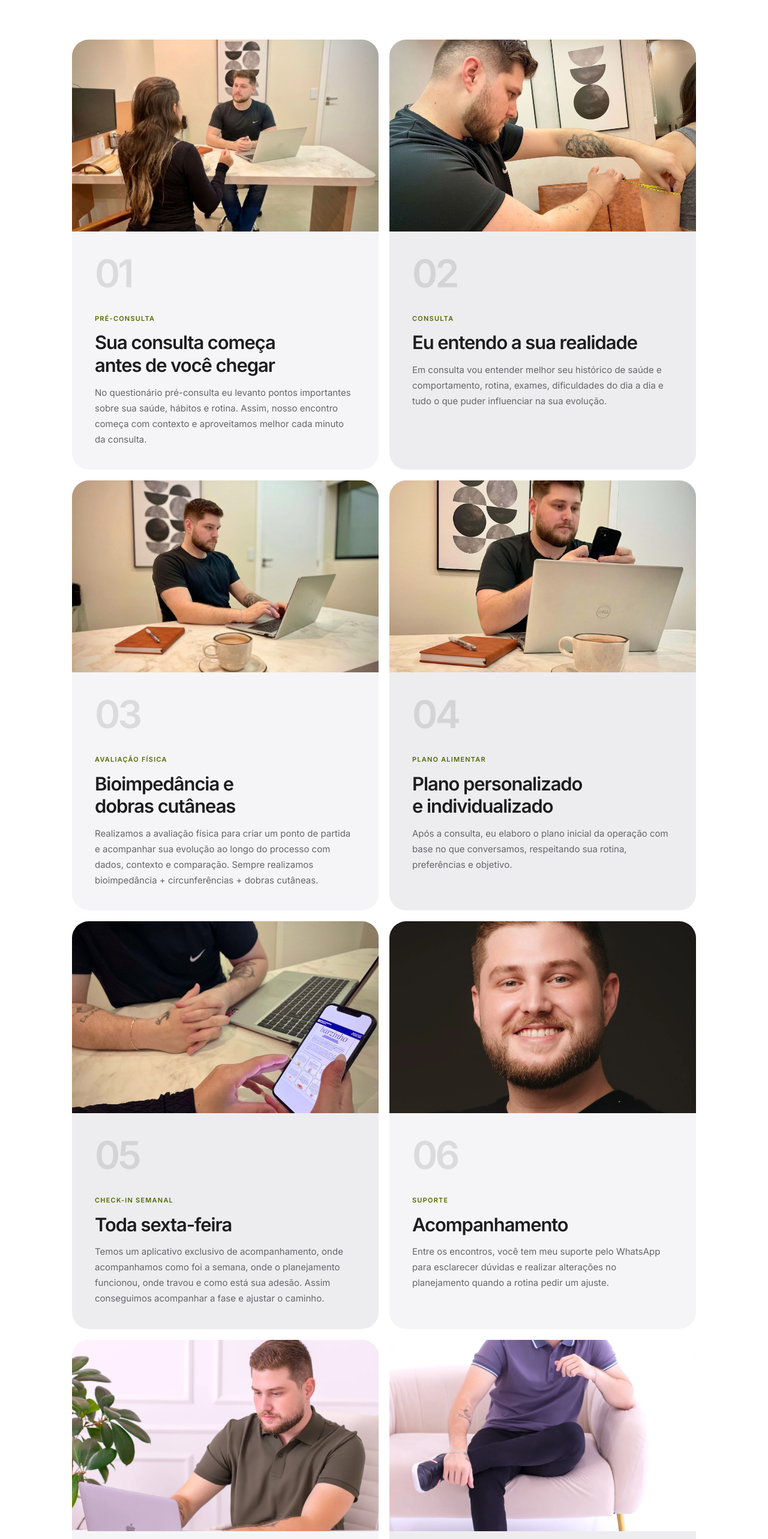
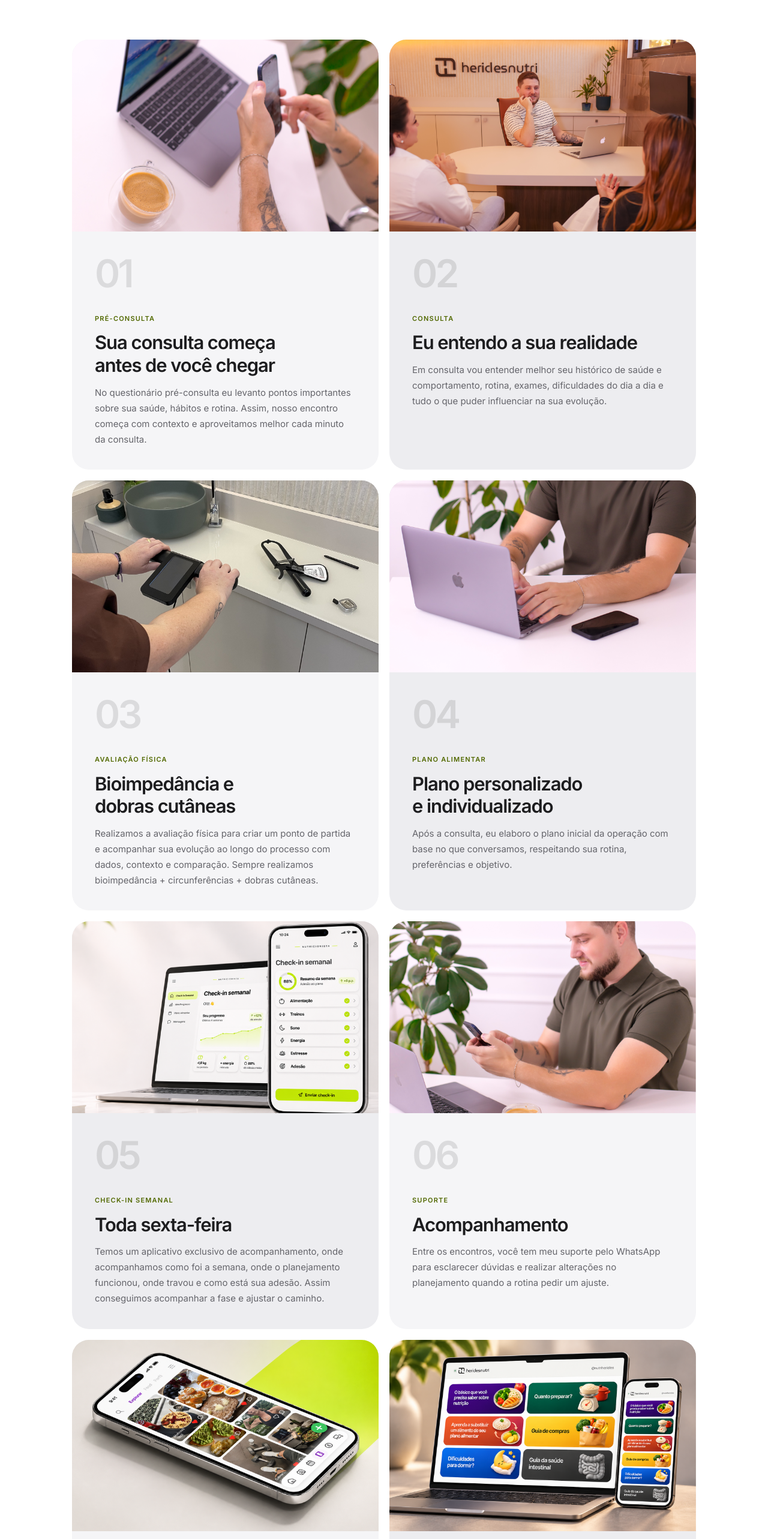
Before and after one commit to hericlesferreira/hericlesnutricionista-site, a React (Vite) app: page / in a window 1280 px wide. Shown: the part 1393-3959 px from the top of the page at 60% size. Built offline with nearby package versions, Linux system fonts and the light colour scheme.

Commit message:
content: aplicar imagens definitivas na jornada

```diff
--- a/src/App.jsx
+++ b/src/App.jsx
@@ -27,7 +27,7 @@ const journeySteps = [
     eyebrow: 'Pré-consulta',
     title: 'Sua consulta começa antes de você chegar',
     text: 'No questionário pré-consulta eu levanto pontos importantes sobre sua saúde, hábitos e rotina. Assim, nosso encontro começa com contexto e aproveitamos melhor cada minuto da consulta.',
-    image: '/img/passo1.jpeg',
+    image: '/img/hericles-ferreira-questionario-pre-consulta-nutricional-joinville.webp',
     alt: 'Etapa de pré-consulta do acompanhamento nutricional.'
   },
   {
@@ -35,7 +35,7 @@ const journeySteps = [
     eyebrow: 'Consulta',
     title: 'Eu entendo a sua realidade',
     text: 'Em consulta vou entender melhor seu histórico de saúde e comportamento, rotina, exames, dificuldades do dia a dia e tudo o que puder influenciar na sua evolução.',
-    image: '/img/passo2.jpg',
+    image: '/img/consulta-nutricional-hericles-ferreira-joinville.webp',
     alt: 'Consulta nutricional com Hericles Ferreira.'
   },
   {
@@ -43,7 +43,7 @@ const journeySteps = [
     eyebrow: 'Avaliação física',
     title: 'Bioimpedância e dobras cutâneas',
     text: 'Realizamos a avaliação física para criar um ponto de partida e acompanhar sua evolução ao longo do processo com dados, contexto e comparação. Sempre realizamos bioimpedância + circunferências + dobras cutâneas.',
-    image: '/img/passo3.jpeg',
+    image: '/img/avaliacao-fisica-bioimpedancia-dobras-cutaneas-joinville.webp',
     alt: 'Avaliação física durante o acompanhamento nutricional.'
   },
   {
@@ -51,7 +51,7 @@ const journeySteps = [
     eyebrow: 'Plano alimentar',
     title: 'Plano personalizado e individualizado',
     text: 'Após a consulta, eu elaboro o plano inicial da operação com base no que conversamos, respeitando sua rotina, preferências e objetivo.',
-    image: '/img/passo4.jpeg',
+    image: '/img/plano-alimentar-personalizado-hericles-ferreira.webp',
     alt: 'Planejamento alimentar individualizado.'
   },
   {
@@ -59,7 +59,7 @@ const journeySteps = [
     eyebrow: 'Check-in semanal',
     title: 'Toda sexta-feira',
     text: 'Temos um aplicativo exclusivo de acompanhamento, onde acompanhamos como foi a semana, onde o planejamento funcionou, onde travou e como está sua adesão. Assim conseguimos acompanhar a fase e ajustar o caminho.',
-    image: '/img/passo5.jpg',
+    image: '/img/check-in-semanal-acompanhamento-nutricional.webp',
     alt: 'Check-in semanal do acompanhamento nutricional.'
   },
   {
@@ -67,7 +67,7 @@ const journeySteps = [
     eyebrow: 'Suporte',
     title: 'Acompanhamento',
     text: 'Entre os encontros, você tem meu suporte pelo WhatsApp para esclarecer dúvidas e realizar alterações no planejamento quando a rotina pedir um ajuste.',
-    image: '/img/hericles-ferreira-retrato-perfil.webp',
+    image: '/img/suporte-whatsapp-nutricionista-hericles-ferreira.webp',
     alt: 'Hericles Ferreira, nutricionista responsável pelo acompanhamento.'
   },
   {
@@ -75,7 +75,7 @@ const journeySteps = [
     eyebrow: 'App exclusivo',
     title: 'Tudo o que construímos fica organizado em um só lugar',
     text: 'No aplicativo você acessa o planejamento alimentar, avaliação física, dados dos nossos encontros e materiais que usamos ao longo da jornada.',
-    image: '/img/hericles-ferreira-consultoria-online.webp',
+    image: '/img/aplicativo-acompanhamento-nutricional-plano-alimentar.webp',
     alt: 'Acompanhamento nutricional com acesso digital ao planejamento.'
   },
   {
@@ -83,7 +83,7 @@ const journeySteps = [
     eyebrow: 'Recursos exclusivos',
     title: 'Caixa de Ferramentas do Nutri',
     text: 'Você também recebe acesso à minha Caixa de Ferramentas, um espaço exclusivo com recursos e materiais pensados para facilitar sua rotina e ajudar a colocar o planejamento nutricional em prática.',
-    image: '/img/hericles-ferreira-sofa-profissional.webp',
+    image: '/img/caixa-de-ferramentas-nutri-hericles-ferreira.webp',
     alt: 'Recursos exclusivos disponíveis durante o acompanhamento nutricional.'
   }
 ]
@@ -343,7 +343,7 @@ export default function App() {
       <section className="section sobre bg-dark-section" id="sobre">
         <div className="container sobre__inner">
           <div className="sobre__img-wrap">
-            <img src="/img/hericles-ferreira-sofa-profissional.webp?v=2" alt="Hericles Ferreira, nutricionista em Joinville, em retrato profissional" loading="lazy" decoding="async" width="220" height="300" />
+            <img src="/img/caixa-de-ferramentas-nutri-hericles-ferreira.webp?v=2" alt="Hericles Ferreira, nutricionista em Joinville, em retrato profissional" loading="lazy" decoding="async" width="220" height="300" />
           </div>
           <div className="sobre__text">
             <p className="section-tag">Quem sou eu</p>
```
